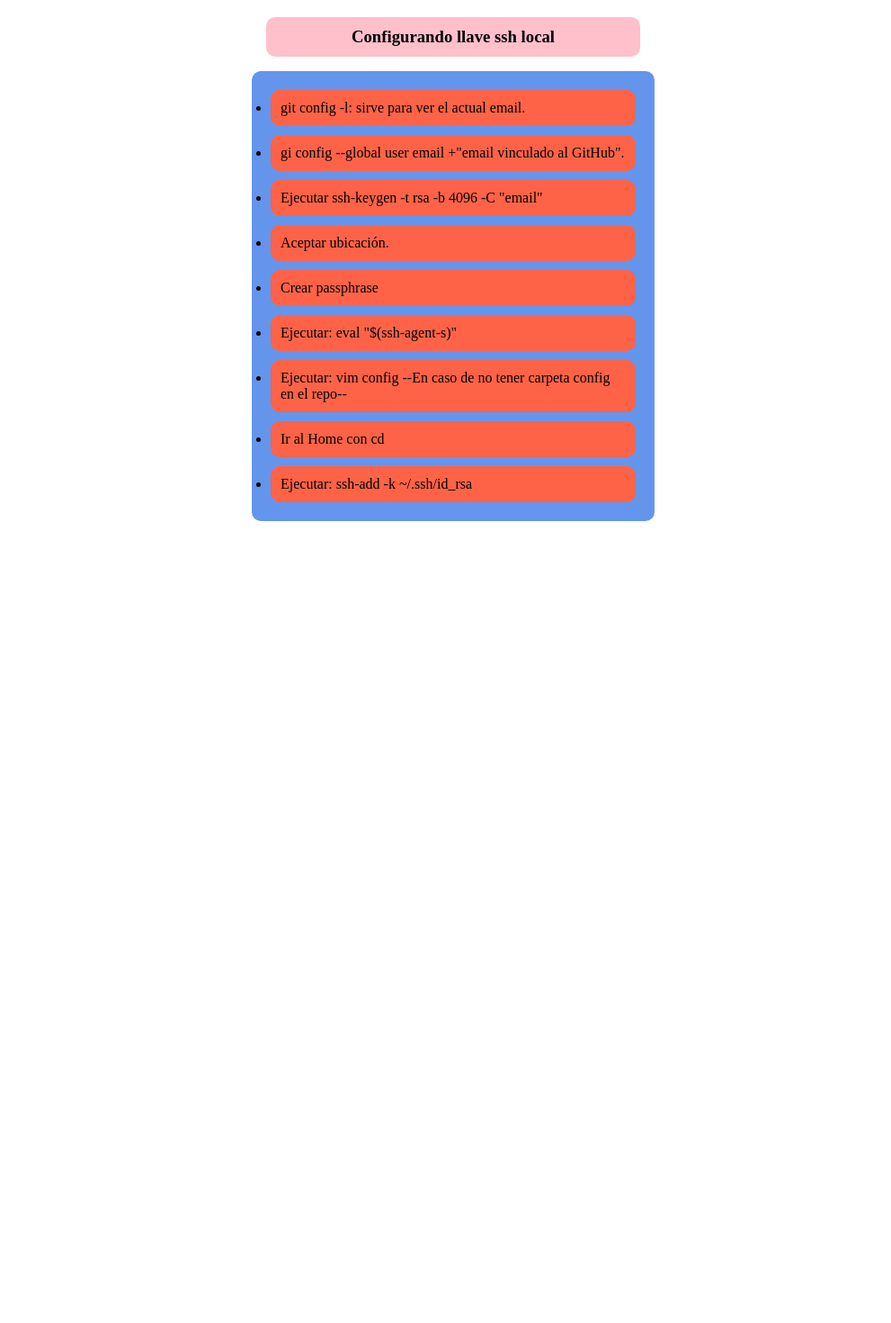
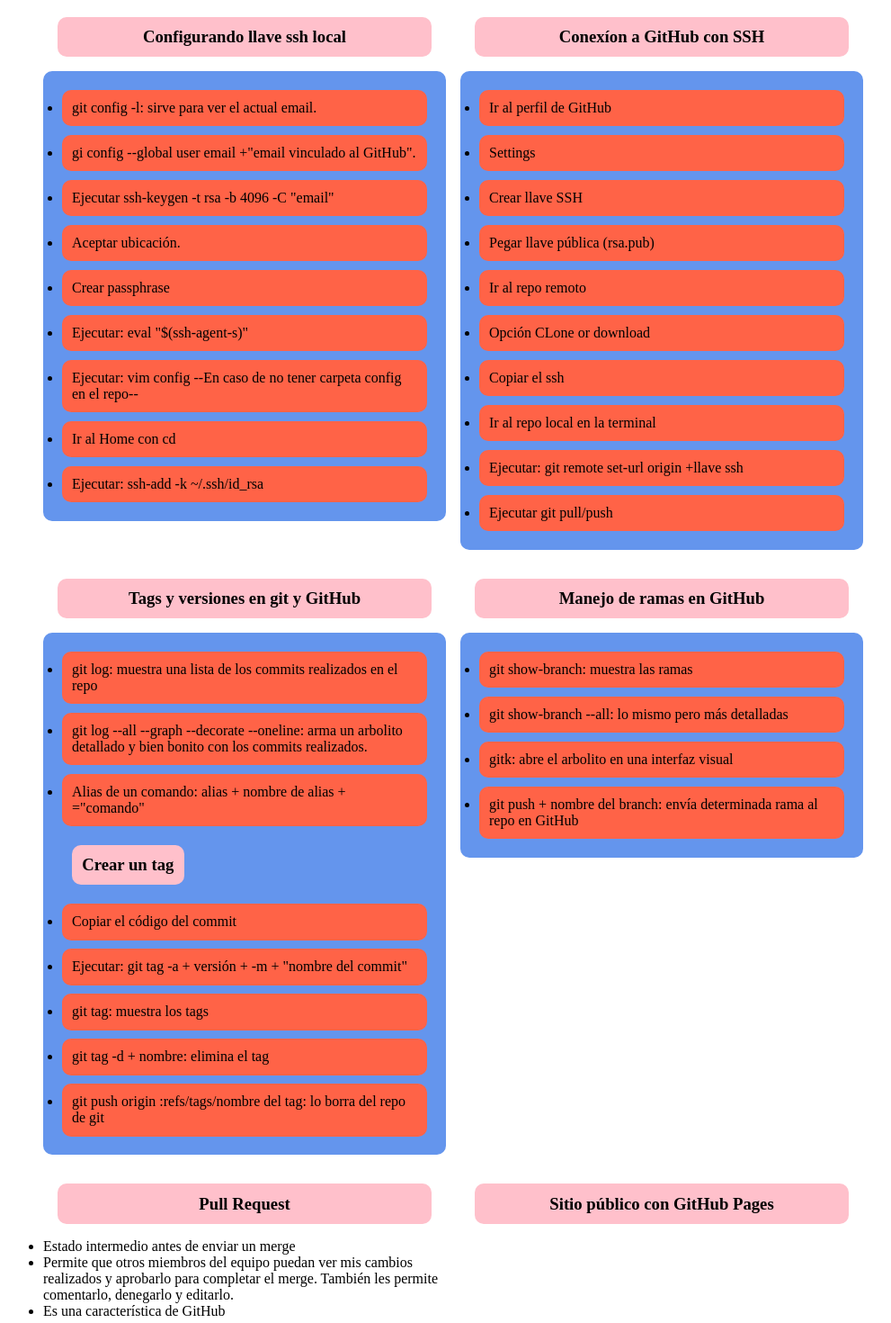
Before and after one commit to Exe-Figueroa/githubResumen, a plain HTML site: page index.html in a window 1280 px wide. Shown: the part 2191-3661 px from the top of the page at 90% size, without its empty margins (136-1127 px from the left). Before the commit the page ends 2778 px from the top, so only its background shows below. Drawn offline with Linux system fonts and the light colour scheme.

```diff
--- a/index.html
+++ b/index.html
@@ -114,6 +114,59 @@
             <li>Ir al Home con cd</li>
             <li>Ejecutar: ssh-add -k ~/.ssh/id_rsa</li>
         </ul>
+    </div>
+        <div class="subtitulos1">
+            <h3>Conexíon a GitHub con SSH</h3>
+            <ul class="lista">
+                <li>Ir al perfil de GitHub</li>
+                <li>Settings</li>
+                <li>Crear llave SSH</li>
+                <li>Pegar llave pública (rsa.pub)</li>
+                <li>Ir al repo remoto</li>
+                <li>Opción CLone or download</li>
+                <li>Copiar el ssh</li>
+                <li>Ir al repo local en la terminal</li>
+                <li>Ejecutar: git remote set-url origin +llave ssh</li>
+                <li>Ejecutar git pull/push</li>
+
+            </ul>
+        </div>
+    <div class="subtitulos1">
+        <h3>Tags y versiones en git y GitHub</h3>
+        <ul class="lista">
+            <li> git log: muestra una lista de los commits realizados en el repo</li>
+            <li>git log --all --graph --decorate --oneline: arma un arbolito detallado y bien bonito con los commits realizados.</li>
+            <li>Alias de un comando: alias + nombre de alias + ="comando"</li>
+            <h3>Crear un tag</h3>
+            <li>Copiar el código del commit</li>
+            <li>Ejecutar: git tag -a + versión + -m + "nombre del commit"</li>
+            <li>git tag: muestra los tags</li>
+            <li>git tag -d + nombre: elimina el tag</li>
+            <li>git push origin :refs/tags/nombre del tag: lo borra del repo de git</li>
+
+        </ul>
+    </div>
+    <div class="subtitulos1">
+        <h3>Manejo de ramas en GitHub</h3>
+        <ul  class="lista">
+            <li>git show-branch: muestra las ramas</li>
+            <li>git show-branch --all: lo mismo pero más detalladas</li>
+            <li>gitk: abre el arbolito en una interfaz visual</li>
+            <li>git push + nombre del branch: envía determinada rama al repo en GitHub</li>
+        </ul>
+    </div>
+    <div class="subtitulos1">
+        <h3>Pull Request</h3>
+        <ul>
+            <li>Estado intermedio antes de enviar un merge</li>
+            <li>Permite que otros miembros del equipo puedan ver mis cambios realizados y aprobarlo para completar el merge. También les permite comentarlo, denegarlo y editarlo.</li>
+            <li>Es una característica de GitHub</li>
+
+        </ul>
+    </div>
+    <div class="subtitulos1">
+        <h3>Sitio público con GitHub Pages</h3>
+        <ul></ul>
 
     </div>
     </main>
```
